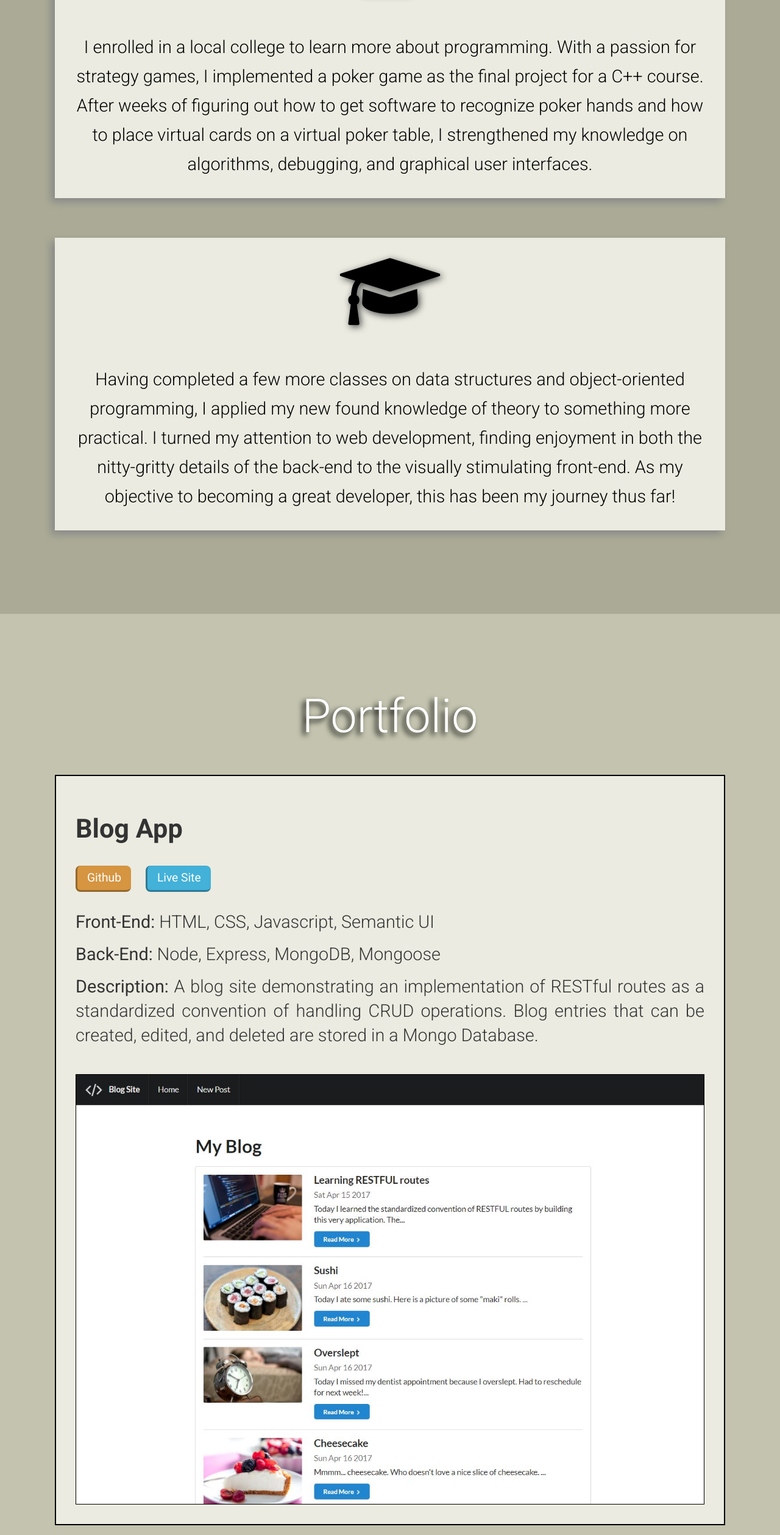
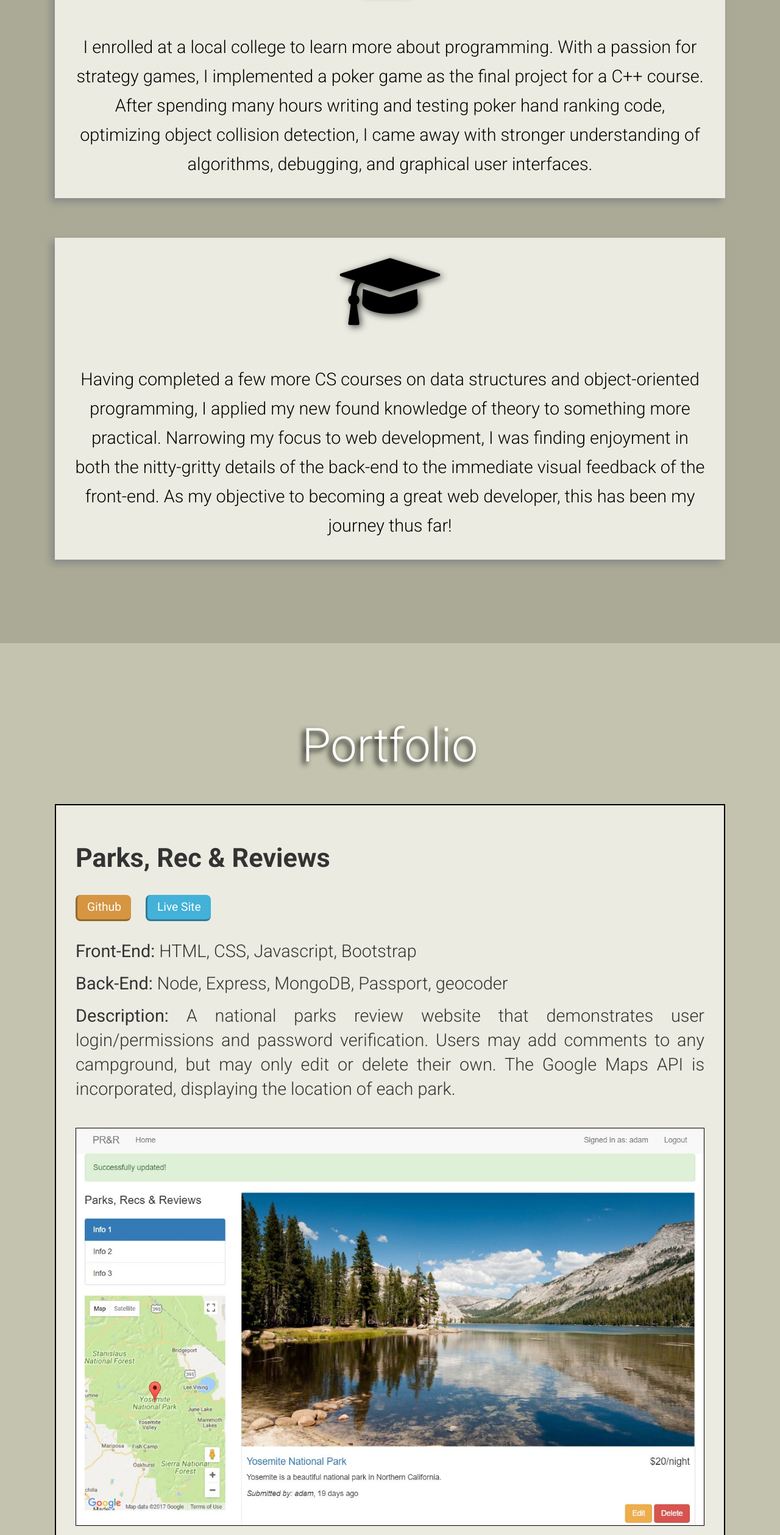
Before and after one commit to plac730/portfolio, a website: page app/index.html in a window 1280 px wide. Shown: the part 1684-4202 px from the top of the page at 61% size. Drawn offline with Linux system fonts and the light colour scheme.

Commit message:
add thumbnail pic

```diff
--- a/app/index.html
+++ b/app/index.html
@@ -62,7 +62,7 @@
                 <i class="fa fa-book fa-5x" aria-hidden="true"></i>
               </div>
               <div class="block-content__text block-content__text--about">
-                 I enrolled in a local college to learn more about programming. With a passion for strategy games, I implemented a poker game as the final project for a C++ course. After weeks of figuring out how to get software to recognize poker hands and how to place virtual cards on a virtual poker table, I strengthened my knowledge on algorithms, debugging, and graphical user interfaces.
+                 I enrolled at a local college to learn more about programming. With a passion for strategy games, I implemented a poker game as the final project for a C++ course. After spending many hours writing and testing poker hand ranking code, optimizing object collision detection, I came away with stronger understanding of algorithms, debugging, and graphical user interfaces.
               </div>
             </div>
           </div>
@@ -72,7 +72,7 @@
                 <i class="fa fa-graduation-cap fa-5x" aria-hidden="true"></i>
               </div>
               <div class="block-content__text block-content__text--about">
-                Having completed a few more classes on data structures and object-oriented programming, I applied my new found knowledge of theory to something more practical. I turned my attention to web development, finding enjoyment in both the nitty-gritty details of the back-end to the visually stimulating front-end. As my objective to becoming a great developer, this has been my journey thus far!
+                Having completed a few more CS courses on data structures and object-oriented programming, I applied my new found knowledge of theory to something more practical. Narrowing my focus to web development, I was finding enjoyment in both the nitty-gritty details of the back-end to the immediate visual feedback of the front-end. As my objective to becoming a great web developer, this has been my journey thus far!
               </div>
             </div>
           </div>
@@ -87,7 +87,25 @@
           <div class="row__medium-6">
             <div class="block-content">
               <div class="block-content__text">
-                <h2>Blog App</h2>
+                <h2>Parks, Rec & Reviews</h2>
+                <p><a href="https://github.com/plac730/parks-rec-reviews" target="_blank" class="btn btn--orange">Github</a><a href="https://parks-rec-reviews.herokuapp.com/" target="_blank" class="btn">Live Site</a></p>
+                <p><strong>Front-End:</strong> HTML, CSS, Javascript, Bootstrap</p>
+                <p> <strong>Back-End:</strong> Node, Express, MongoDB, Passport, geocoder</p>
+                <p><strong>Description:</strong> A national parks review website that demonstrates user login/permissions and password verification. Users may add comments to any campground, but may only edit or delete their own. The Google Maps API is incorporated, displaying the location of each park.</p>
+              </div>
+            </div>
+          </div>
+          <div class="row__medium-6 row--more-padding">
+            <div class="block-content__screenshot">
+              <a href="https://parks-rec-reviews.herokuapp.com/" target="_blank"><img src="assets/images/yosemite.jpg" alt=""></a>
+            </div>
+          </div>
+        </div>
+        <div class="row row--projects">
+          <div class="row__medium-6">
+            <div class="block-content">
+              <div class="block-content__text">
+                <h2>Blog Site</h2>
                 <p><a href="https://github.com/plac730/blog-demo" target="_blank" class="btn btn--orange">Github</a><a href="https://plac-blog-demo.herokuapp.com/blogs" target="_blank" class="btn">Live Site</a></p>
                 <p><strong>Front-End:</strong> HTML, CSS, Javascript, Semantic UI</p>
                 <p> <strong>Back-End:</strong> Node, Express, MongoDB, Mongoose</p>
@@ -105,7 +123,7 @@
           <div class="row__medium-6">
             <div class="block-content">
               <div class="block-content__text">
-                <h2>Travel Site</h2>
+                <h2>Clear View Escapes</h2>
                 <p><a href="https://github.com/plac730/travel-site" target="_blank" class="btn btn--orange">Github</a><a href="https://plac730.github.io/travel-site/" target="_blank" class="btn">Live Site</a></p>
                 <p><strong>Front-End:</strong> HTML, CSS, Javascript</p>
                 <p><strong>Description:</strong> A mock travel site for a travel agency. The site is mobile-responsive and utilizes several modern web development tools such as gulp, babel, postcss, and webpack. The CSS is written according to the BEM methodology in mind, allowing the code to be easily scaled and maintained in the future.</p>
@@ -143,7 +161,7 @@
                   <h2>Open Face Chinese Poker</h2>
                   <p><a href="https://github.com/plac730/OFCPoker" target="_blank" class="btn btn--orange">Github</a></p>
                   <p><strong>Code:</strong> C++ / Qt</p>
-                  <p><strong>Description:</strong> A poker variation known as Open Face Chinese Poker. Developed as a desktop app in C++ via the Qt Framework, included are implementations of both the classic and pineapple versions of the game. To see the rules of the game, <a href="https://en.wikipedia.org/wiki/Open-face_Chinese_poker" target="_blank">click here.</a> To try it out, download the files from the Github repository, then run OFCP.exe in the "release folder".</p>
+                  <p><strong>Description:</strong> A poker variation known as Open Face Chinese Poker. Developed as a desktop app in C++ via the Qt Framework, included are implementations of both the classic and pineapple versions of the game. To see the rules of the game, <a href="https://en.wikipedia.org/wiki/Open-face_Chinese_poker" target="_blank">click here.</a> To try it out, download and unzip the files from the Github repository, then run OFCP.exe in the "release folder".</p>
               </div>
             </div>
           </div>
```
Also changed, not shown: docs/index.html (+1 -1 lines), app/assets/images/yosemite.jpg (added).
